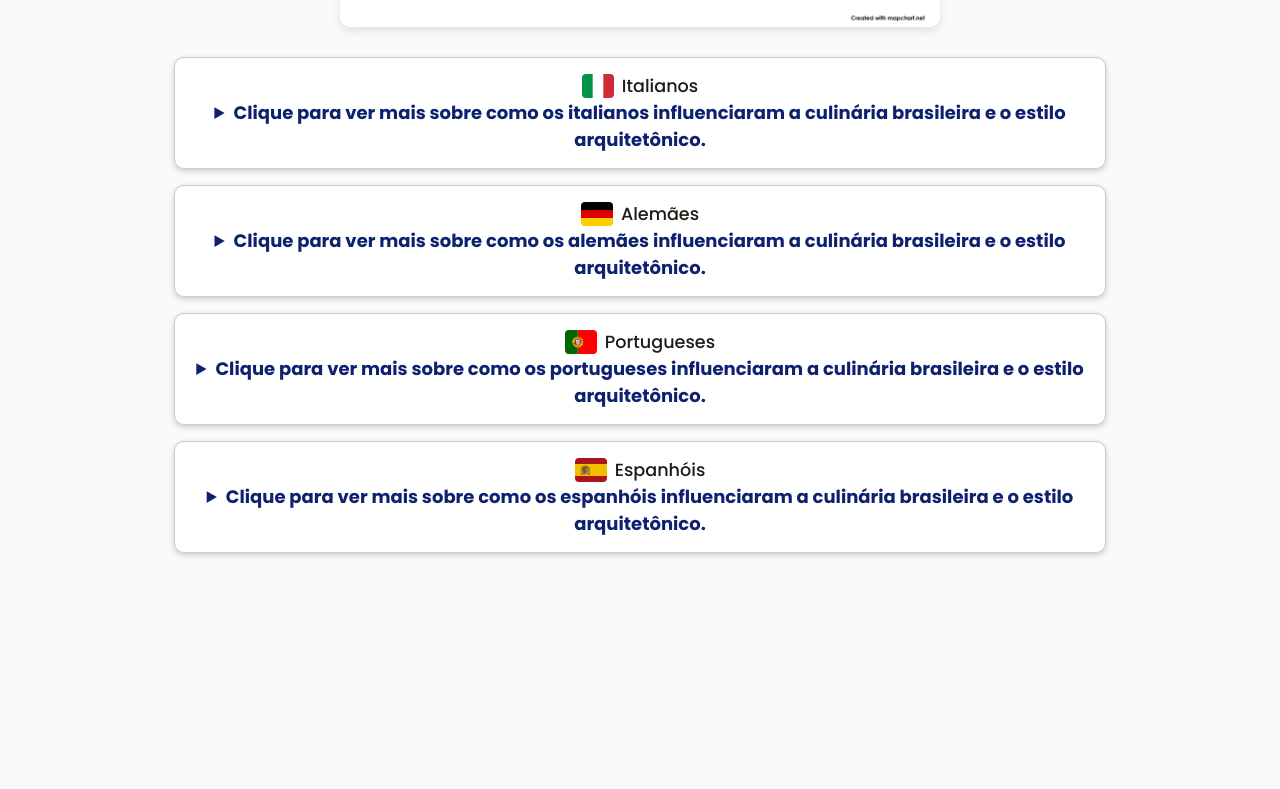
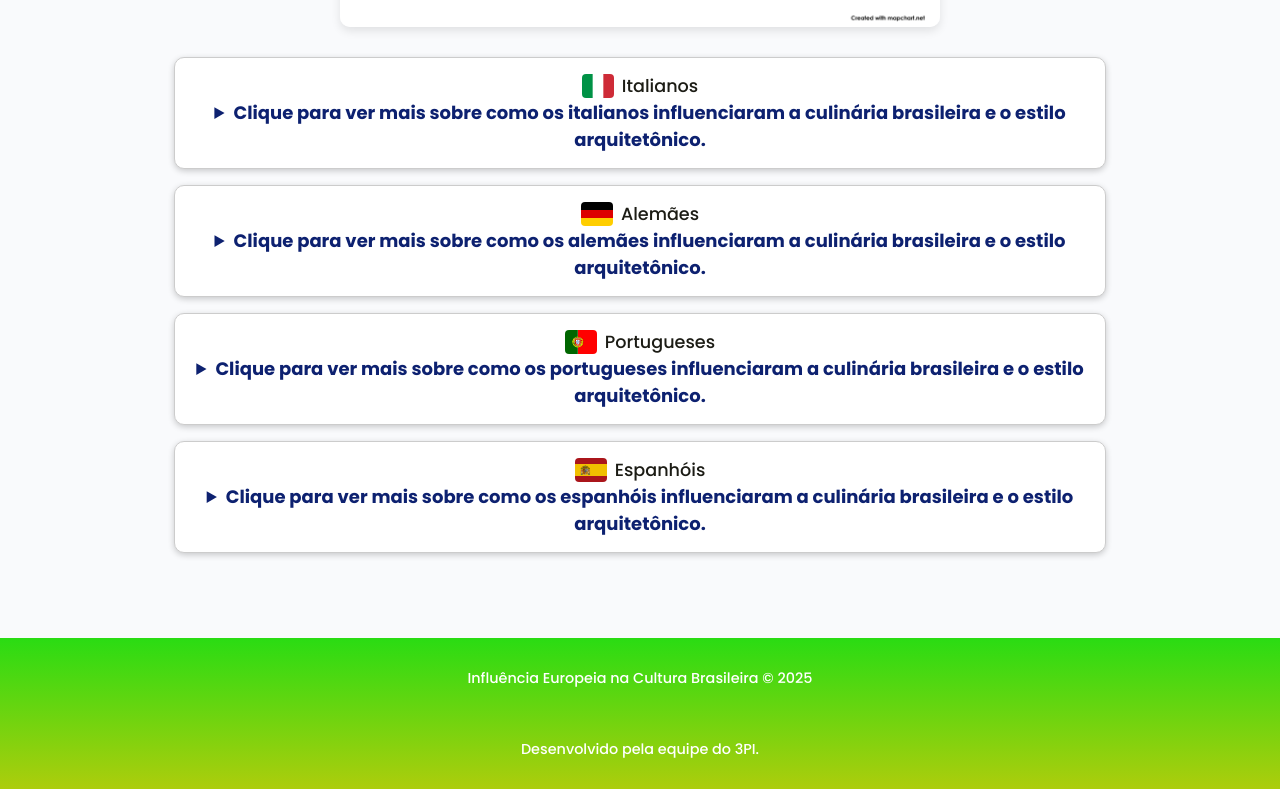
Before and after one commit to TestesGD/site-Europeia, a plain HTML site: page mapa.html in a window 1280 px wide. Shown: the part 774-1563 px from the top of the page. Before the commit the page ends 1412 px from the top, so only its background shows below. Drawn offline with nearby package versions, Linux system fonts and the light colour scheme.

Commit message:
Add files via upload

```diff
--- a/mapa.html
+++ b/mapa.html
@@ -199,5 +199,10 @@
 </ul>
 
   </section>
+
+  <footer>
+    <p> Influência Europeia na Cultura Brasileira © 2025</p><br>
+    <p>Desenvolvido pela equipe do 3PI.</p>
+  </footer>
 </body>
 </html>
```
Also changed, not shown: historia.html (+4 -0 lines), musica.html (+4 -1 lines), papas.html (+4 -1 lines).
